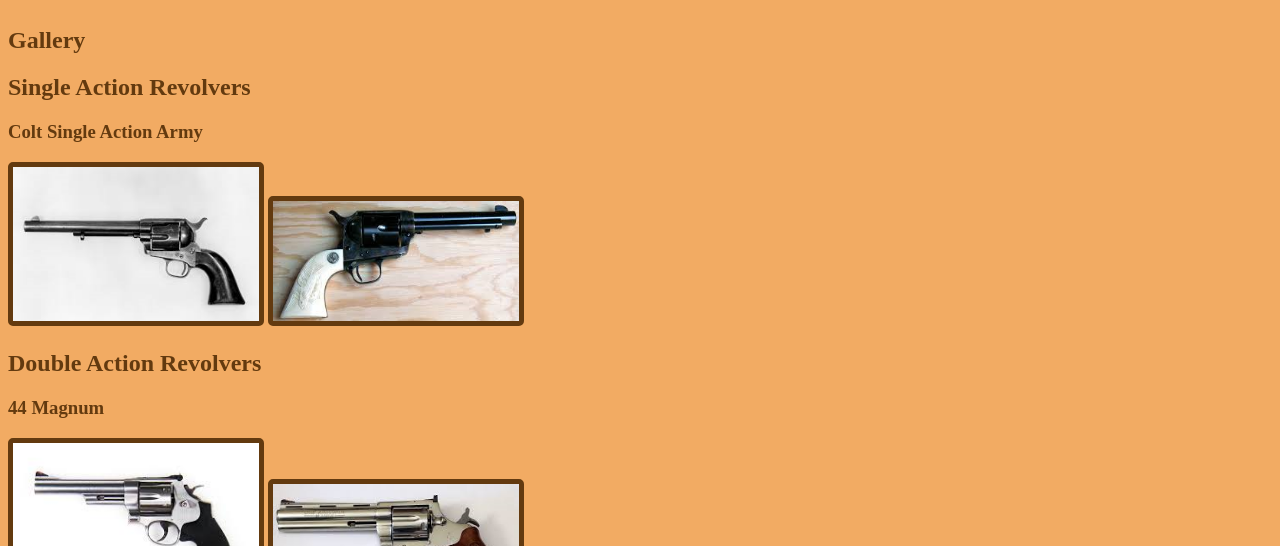
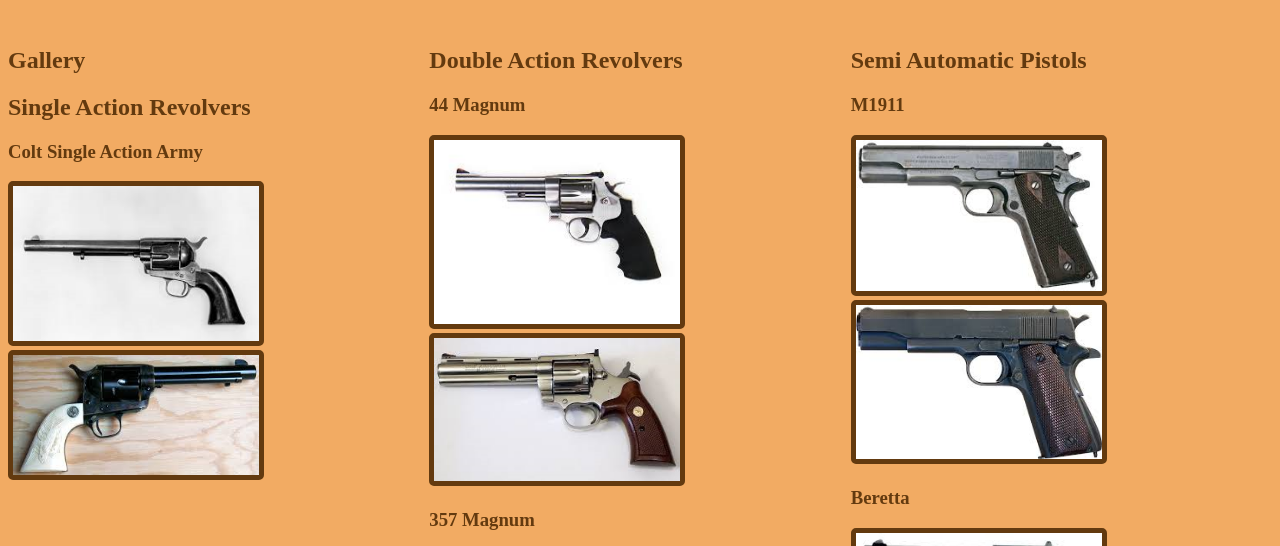
Before and after one commit to JoeHoffman2023/Website, a plain HTML site: page gallery.html in a window 1280 px wide. Shown: the part 201-747 px from the top of the page. Drawn offline with Linux system fonts and the light colour scheme.

Commit message:
worked on grid

```diff
--- a/style.css
+++ b/style.css
@@ -59,6 +59,10 @@ footer {
 
 .main {
   display: grid;
-  grid-template-columns: auto;
+  grid-template-rows: 50px 1fr;
+}
+
+.maingallery {
+  display: grid;
+  grid-template-columns: 1fr 1fr 1fr;
   grid-template-rows: auto;
-}
```
